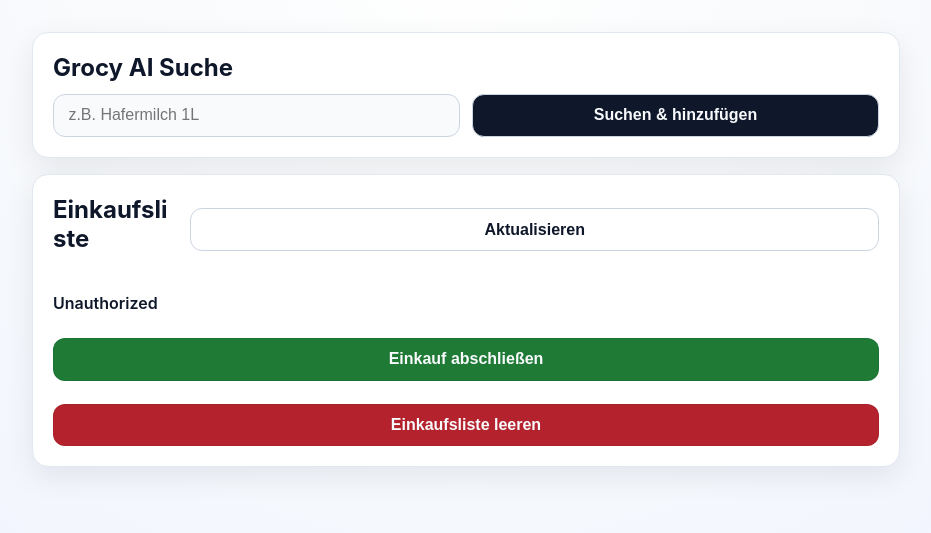
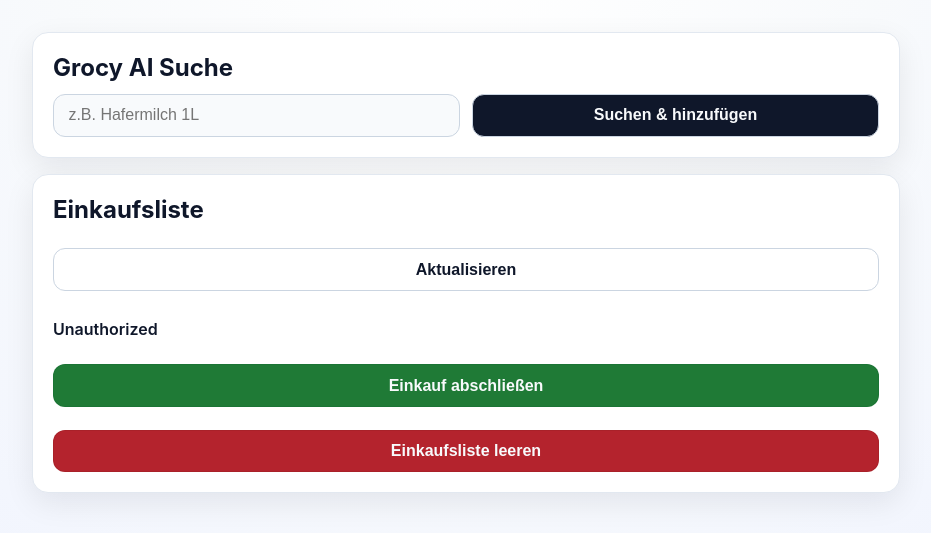
Before and after one commit to w00v91/grocy-ai-assistant, a FastAPI app: page / in a window 1280 px wide. Shown: the part 63-596 px from the top of the page, without its empty margins (174-1105 px from the left). Run offline with FastAPI, Linux system fonts and the light colour scheme; data that the repository does not hold is empty; parts of the project's set-up code (start-up, migrations or seed data) failed here and were passed over.

Commit message:
Fix shopping list header/button wrapping

```diff
--- a/grocy_ai_assistant/api/static/dashboard.css
+++ b/grocy_ai_assistant/api/static/dashboard.css
@@ -187,6 +187,15 @@ h1, h2 { margin: 0 0 0.75rem; }
   align-items: center;
   justify-content: space-between;
   gap: 0.8rem;
+}
+
+.section-header-stacked {
+  flex-direction: column;
+  align-items: flex-start;
+}
+
+.section-header-stacked .ghost-button {
+  width: 100%;
 }
 
 .activity-spinner {
--- a/grocy_ai_assistant/api/templates/dashboard.html
+++ b/grocy_ai_assistant/api/templates/dashboard.html
@@ -38,7 +38,7 @@
         </section>
 
         <section class='card shopping-list-section'>
-          <div class="section-header">
+          <div class="section-header section-header-stacked">
             <h2>Einkaufsliste</h2>
             <button class="ghost-button" onclick='loadShoppingList()'>Aktualisieren</button>
           </div>
--- a/grocy_ai_assistant/config.json
+++ b/grocy_ai_assistant/config.json
@@ -1,6 +1,6 @@
 {
   "name": "Grocy AI Assistant",
-  "version": "7.0.34",
+  "version": "7.0.35",
   "slug": "grocy_ai_assistant",
   "dependencies": [
     "a0d49513_grocy"
```
Also changed, not shown: CHANGELOG.md.
